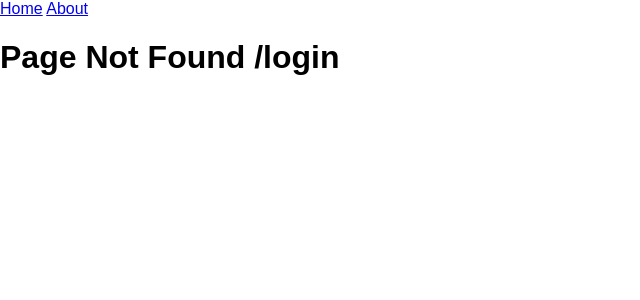
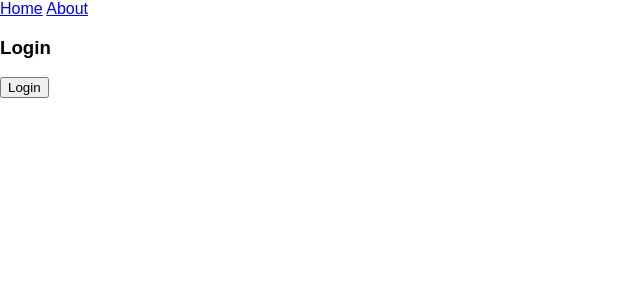
Before and after one commit to geoffkvincent/react_router_store, a React (Create React App) app in the folder client/: page /login in a window 1280 px wide. Before the commit this address had no page. Shown: the top 300 px of the page, without its empty margins (0-640 px from the left). Built offline with nearby package versions, Linux system fonts and the light colour scheme; the HTML template or start-up script is replaced by a standard one.

Commit message:
login component

```diff
--- a/client/src/App.js
+++ b/client/src/App.js
@@ -4,6 +4,8 @@ import Home from './components/Home'
 import About from './components/About'
 import NoMatch from './components/NoMatch'
 import NavBar from './components/NavBar'
+import Login from './components/Login'
+import Dashboard from './components/Dashboard'
 
 const App = () => (
   <Fragment>
@@ -11,6 +13,8 @@ const App = () => (
     <Switch>
       <Route exact path="/" component={Home} />
       <Route exact path="/about" component={About} />
+      <Route exact path="/login" component={Login} />
+      <Route exact path="/dashboard" component={Dashboard} />
       <Route component={NoMatch} />
     </Switch>
   </Fragment>
--- /dev/null
+++ b/client/src/components/Login.js
@@ -0,0 +1,18 @@
+import React, {Fragment} from 'react'
+import {login} from '../fakeAuth'
+
+const Login = ({ history }) => (
+  <Fragment>
+    <h3>Login</h3>
+    <button
+      onClick={ () => {
+        login()
+        history.push('/dashboard')
+      }}
+    >
+      Login
+    </button>
+  </Fragment>
+)
+
+export default Login
--- a/client/src/components/NavBar.js
+++ b/client/src/components/NavBar.js
@@ -15,6 +15,7 @@ const NavBar = () => (
     {" "}
     <NavLink activeStyle={styles.active} to="/about">About</NavLink>
     {" "}
+
   </nav>
 )
 
```
